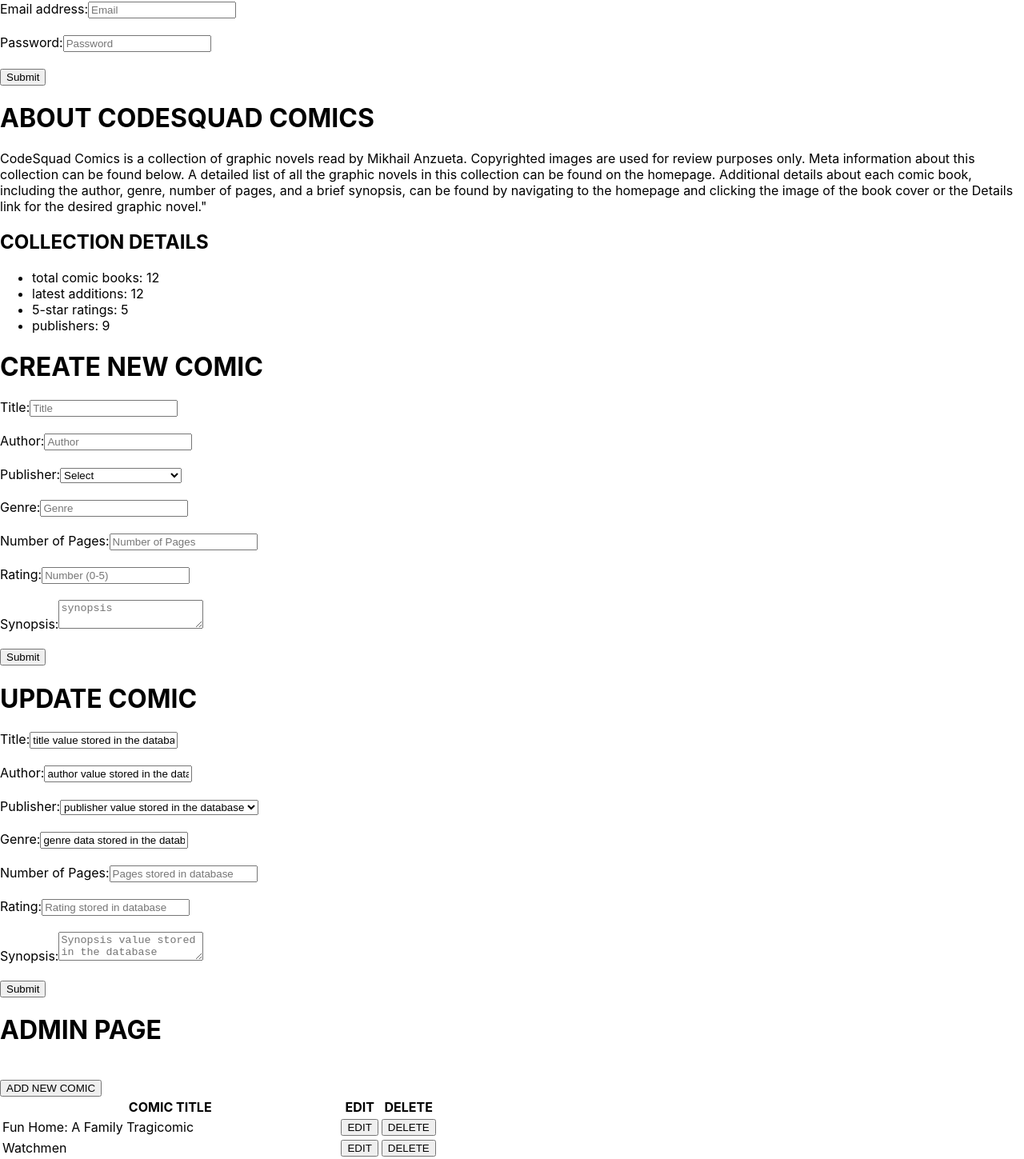
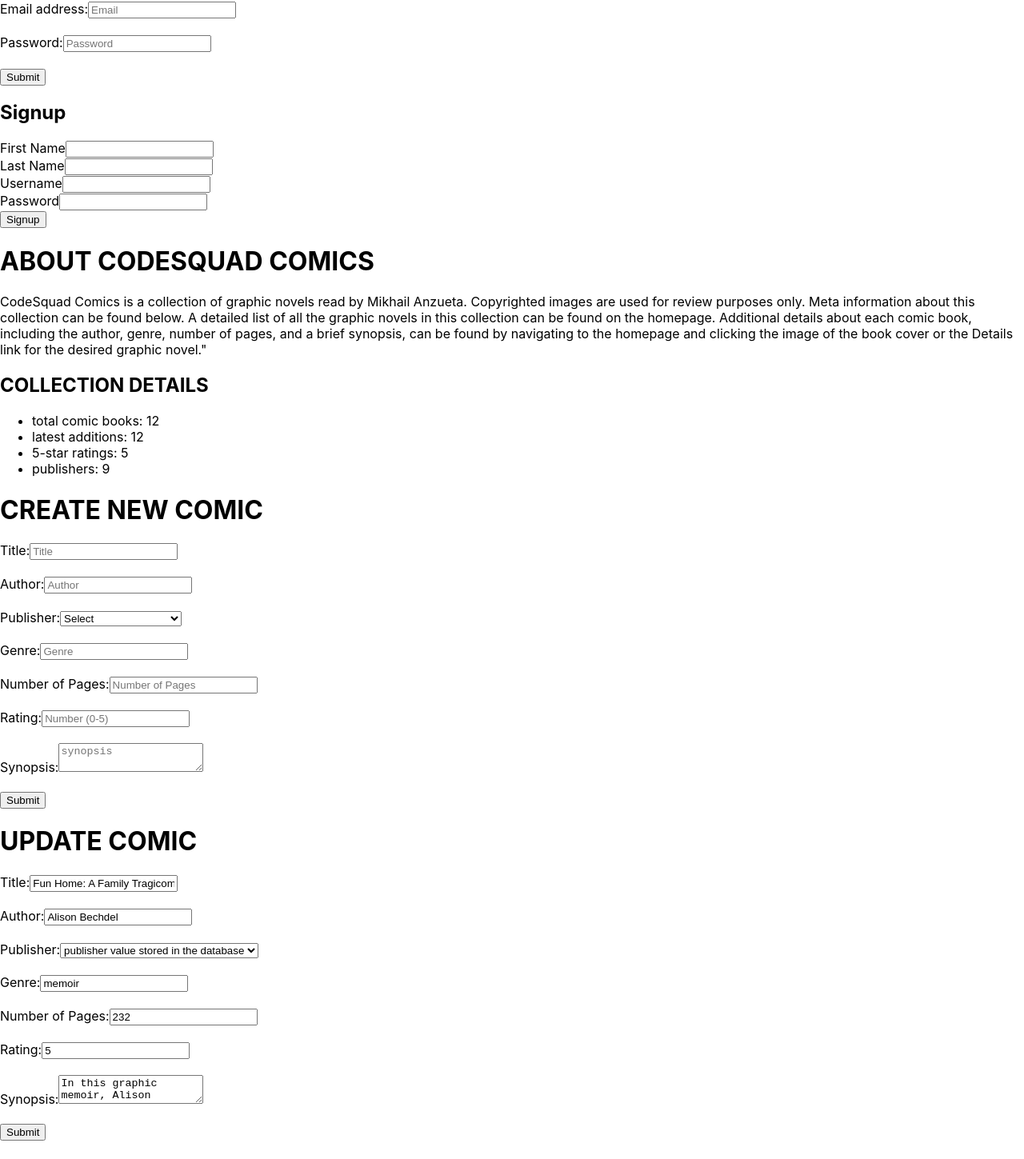
Before and after one commit to mikhailanzueta/codesquad-comics-client, a React (Create React App) app: page / in a window 1280 px wide. Shown: the part 8838-10287 px from the top of the page at 80% size. Built offline with nearby package versions, Linux system fonts and the light colour scheme.

Commit message:
created Signup.js component, updated app.js, login.js, admin.js, home.js, create.js and update.js files with useState and useEffect code to grab data and display to console.

```diff
--- a/src/App.js
+++ b/src/App.js
@@ -1,6 +1,9 @@
+import React from 'react'
+import { useState } from 'react'
 import Admin from './components/Admin'
 import Home from './components/Home'
 import Login from './components/Login'
+import Signup from './components/Signup'
 import About from './components/About'
 import Create from './components/Create'
 import Update from './components/Update'
@@ -8,11 +11,16 @@ import Header from './shared/Header'
 import Footer from './shared/Footer'
 
 function App() {
+
+  const [user, setUser] = useState({});
+
+
   return (
     <div className="App">
-      <Header />
+      <Header user={user} setUser={setUser}/>
       <Home />
-      <Login />
+      <Login user={user} setUser={setUser}/>
+      <Signup user={user} setUser={setUser}/>
       <About />
       <Create />
       <Update />
--- a/src/components/Admin.js
+++ b/src/components/Admin.js
@@ -1,11 +1,18 @@
 import React from "react";
+import {useState, useEffect} from 'react'
 import booksData from "../data/books";
 
 
 function Admin() {
+    const [books, setBooks] = useState([])
+
+    useEffect(() => {
+        setBooks(booksData)
+    }, [])
+
     return (
         <main>
-            <div className="admin-container">
+            <div key={books.id} className="admin-container">
                 <div className="admin-page">
                     <h1>ADMIN PAGE</h1>
                 </div>
@@ -24,7 +31,7 @@ function Admin() {
                         <tbody>
                             {booksData.map((book) =>
                                 <tr>
-                                    <td>{book.title}</td>
+                                    <td>{books.title}</td>
                                     <td><button id="button" className="edit-btn">EDIT</button></td>
                                     <td><button id="button" className="delete-btn">DELETE</button></td>
                                 </tr>
--- a/src/components/Create.js
+++ b/src/components/Create.js
@@ -1,21 +1,34 @@
 import React from "react";
+// import {useState, useEffect} from 'react'
 
 function Create() {
+    const createFormSubmission = (e) => {
+        e.preventDefault();
+        console.log(`This method ran.`)
+        console.log(e.title.value)
+        console.log(e.author.value)
+        console.log(e.publisher.value)
+        console.log(e.genre.value)
+        console.log(e.pages.value)
+        console.log(e.synopsis.value)
+    }
+
+
     return (
         <main>
             <div className="create-comic-container">
                 <div className="create-comic">
                     <h1>CREATE NEW COMIC</h1>
-                    <form action="#" className="comic-form">
+                    <form action="#" className="comic-form" onSubmit={createFormSubmission}>
                         <div>
                             <label htmlFor="title" className="title-field">Title:
-                                <input type="text" className="title-input" id="title" placeholder="Title"/>
+                                <input type="text" className="title-input" id="title" placeholder="Title" required/>
                             </label>
                         </div>
                         <br></br>
                         <div>
                             <label htmlFor="author" className="author-field">Author:
-                                <input type="text" className="author-input" id="author" placeholder="Author"/>
+                                <input type="text" className="author-input" id="author" placeholder="Author" required/>
                             </label>
                         </div>
                         <br></br>
@@ -38,19 +51,19 @@ function Create() {
                         <br></br>
                         <div>
                             <label htmlFor="genre">Genre:
-                                <input type="text" className="genre-input" id="genre" placeholder="Genre"/>
+                                <input type="text" className="genre-input" id="genre" placeholder="Genre" required/>
                             </label>
                         </div>
                         <br></br>
                         <div>
                             <label htmlFor="pages">Number of Pages:
-                                <input type="text" className="pages-input" id="pages" placeholder="Number of Pages"/>
+                                <input type="text" className="pages-input" id="pages" placeholder="Number of Pages" required/>
                             </label>
                         </div>
                         <br></br>
                         <div>
                             <label htmlFor="rating">Rating:
-                                <input type="text" className="rating-input" id="rating" placeholder="Number (0-5)"/>
+                                <input type="text" className="rating-input" id="rating" placeholder="Number (0-5)" required/>
                             </label>
                         </div>
                         <br></br>
--- a/src/components/Home.js
+++ b/src/components/Home.js
@@ -1,7 +1,14 @@
 import React from "react";
+import {useState, useEffect} from 'react'
 import booksData from '../data/books'
 
 function Home() {
+    const [books, setBooks] = useState([])
+
+    useEffect(() => {
+        setBooks(booksData)
+    }, [books])
+
     return (
         <main>
             <div className="header-container">
@@ -22,31 +29,31 @@ function Home() {
                 <div className="collection-container">
 
 
-                    {booksData.map((book) =>
+                    {booksData.map((books) =>
                         <div>
-                            <div className="Comic-Collection">
-                                <img src={`./images/${book.image}`} alt={book.title}/>
+                            <div key={books.id} className="Comic-Collection">
+                                <img src={`./images/${books.image}`} alt={books.title}/>
                             </div>
                             <div className="Comic-Collection">
-                               <p className="book-title">Title: {book.title}</p>
+                               <p className="book-title">Title: {books.title}</p>
                             </div>
                             <div className="Comic-Collection">
-                               <p className="book-author">Author: {book.author}</p>
+                               <p className="book-author">Author: {books.author}</p>
                             </div>
                             <div className="Comic-Collection">
-                               <p className="book-publisher">Publisher: {book.publisher}</p>
+                               <p className="book-publisher">Publisher: {books.publisher}</p>
                             </div>
                             <div className="Comic-Collection">
-                               <p className="book-genre">Genre: {book.genre}</p>
+                               <p className="book-genre">Genre: {books.genre}</p>
                             </div>
                             <div className="Comic-Collection">
-                               <p className="book-pages">Pages: {book.pages}</p>
+                               <p className="book-pages">Pages: {books.pages}</p>
                             </div>
                             <div className="Comic-Collection">
-                               <p className="">Rating: {book.rating}</p>
+                               <p className="">Rating: {books.rating}</p>
                             </div>
                             <div className="Comic-Collection">
-                               <p className="">Synopsis: {book.synopsis}</p>
+                               <p className="">Synopsis: {books.synopsis}</p>
                             </div>
                             <div className="Comic-Details">
                                <a href="#">Details</a>
--- a/src/components/Login.js
+++ b/src/components/Login.js
@@ -1,19 +1,27 @@
 import React from "react";
 
-function Login() {
+function Login({user, setUser}) {
+
+    const loginFormSubmission = (e) => {
+        e.preventDefault();
+        console.log(`This method ran.`)
+        console.log(e.email.value)
+        console.log(e.password.value)
+    }
+
     return (
         <main>
             <section className="login">
                 <h1>LOGIN</h1>
-                <form action="#" className="email-login">
+                <form action="#" className="email-login" onSubmit={loginFormSubmission}>
                     <label htmlFor="email" className="email-field">Email address:
-                        <input type="email" className="email-input" id="email" placeholder="Email"/>
+                        <input type="email" className="email-input" id="email" placeholder="Email" required/>
                     </label>
                 </form>
                 <br></br>
                 <form action="#" className="password-login">
                     <label htmlFor="password" className="password-field">Password:
-                        <input type="password" className="email-input" id="password" placeholder="Password"/>
+                        <input type="password" className="email-input" id="password" placeholder="Password" required/>
                     </label>
                 </form>
                 <br></br>
--- /dev/null
+++ b/src/components/Signup.js
@@ -0,0 +1,37 @@
+import React from "react";
+
+function Signup({user, setUser}) {
+    const signupFormSubmission = (e) => {
+        e.preventDefault();
+        console.log(`This method ran.`)
+        console.log(e.target.value)
+
+    }
+    return(
+        <main>
+            <form className="signup-form" action="#" onSubmit={signupFormSubmission}>
+                <h2>Signup</h2>
+                <div className="form-group">
+                    <label htmlFor="first-name">First Name</label>
+                    <input type="text" id="first-name" name="first-name" required />
+                </div>
+                <div className="form-group">
+                    <label htmlFor="last-name">Last Name</label>
+                    <input type="text" id="last-name" name="last-name" required />
+                </div>
+                <div className="form-group">
+                    <label htmlFor="username">Username</label>
+                    <input type="text" id="username" name="username" required />
+                </div>
+                <div className="form-group">
+                    <label htmlFor="password">Password</label>
+                    <input type="password" id="password" name="password" required />
+                </div>
+                <div className="form-group">
+                    <button type="submit">Signup</button>
+                </div>
+            </form>
+        </main>
+    )
+}
+export default Signup;
--- a/src/components/Update.js
+++ b/src/components/Update.js
@@ -1,27 +1,49 @@
 import React from "react";
+import { useState, useEffect } from 'react'
+import booksData from '../data/books'
 
 function Update() {
+
+    const id = booksData[0]._id;
+    const [book, setBook] = useState({})
+
+    useEffect(() => {
+        const foundBook = booksData.find((book) => book._id === id);
+        setBook(foundBook)
+    }, [id])
+
+    const updateFormSubmission = (e) => {
+        console.log(`This method ran.`)
+        console.log(e.target.title.value)
+        console.log(e.target.author.value)
+        console.log(e.target.publisher.value)
+        console.log(e.target.genre.value)
+        console.log(e.target.pages.value)
+        console.log(e.target.rating.value)
+        console.log(e.target.synopsis.value)
+    }
+
     return (
         <main>
             <div className="update-comic-container">
                 <div className="update-create-comic">
                     <h1>UPDATE COMIC</h1>
-                    <form action="#" className="update-comic-form">
+                    <form action="#" className="update-comic-form" onSubmit={updateFormSubmission}>
                         <div>
                             <label htmlFor="title" className="title-field">Title:
-                                <input type="text" value="title value stored in the database" className="title-input" id="title" placeholder="Title"/>
+                                <input type="text" value={book.title} className="title-input" id="title" placeholder="Title" required/>
                             </label>
                         </div>
                         <br></br>
                         <div>
                             <label htmlFor="author" className="author-field">Author:
-                                <input type="text" value="author value stored in the database" className="author-input" id="author" placeholder="Author"/>
+                                <input type="text" value={book.author} className="author-input" id="author" placeholder="Author" required/>
                             </label>
                         </div>
                         <br></br>
                         <div>
                             <label htmlFor="publisher">Publisher:
-                                <select name="publisher" id="publisher">
+                                <select name="publisher" id="publisher" value={book.publisher}>
                                     <option value="publisher value stored in the database" selected>publisher value stored in the database</option>
                                     <option value="BOOM! Box" disabled>BOOM! Box</option>
                                     <option value="DC Comics" disabled>DC Comics</option>
@@ -38,25 +60,25 @@ function Update() {
                         <br></br>
                         <div>
                             <label htmlFor="genre">Genre:
-                                <input type="text" value="genre data stored in the database" className="genre-input" id="genre" placeholder="Genre"/>
+                                <input type="text" value={book.genre} className="genre-input" id="genre" placeholder="Genre" required/>
                             </label>
                         </div>
                         <br></br>
                         <div>
                             <label htmlFor="pages">Number of Pages:
-                                <input type="text" value="" className="pages-input" id="pages" placeholder="Pages stored in database"/>
+                                <input type="text" value={book.pages} className="pages-input" id="pages" placeholder="Pages stored in database" required/>
                             </label>
                         </div>
                         <br></br>
                         <div>
                             <label htmlFor="rating">Rating:
-                                <input type="text" value="" className="rating-input" id="rating" placeholder="Rating stored in database"/>
+                                <input type="text" value={book.rating} className="rating-input" id="rating" placeholder="Rating stored in database" required/>
                             </label>
                         </div>
                         <br></br>
                         <div>
                             <label htmlFor="synopsis">Synopsis:
-                                <textarea name="synopsis" id="synopsis" placeholder="Synopsis value stored in the database"></textarea>
+                                <textarea name="synopsis" id="synopsis" placeholder="Synopsis value stored in the database" value={book.synopsis}></textarea>
                             </label>
                         </div>
                         <br></br>
```
